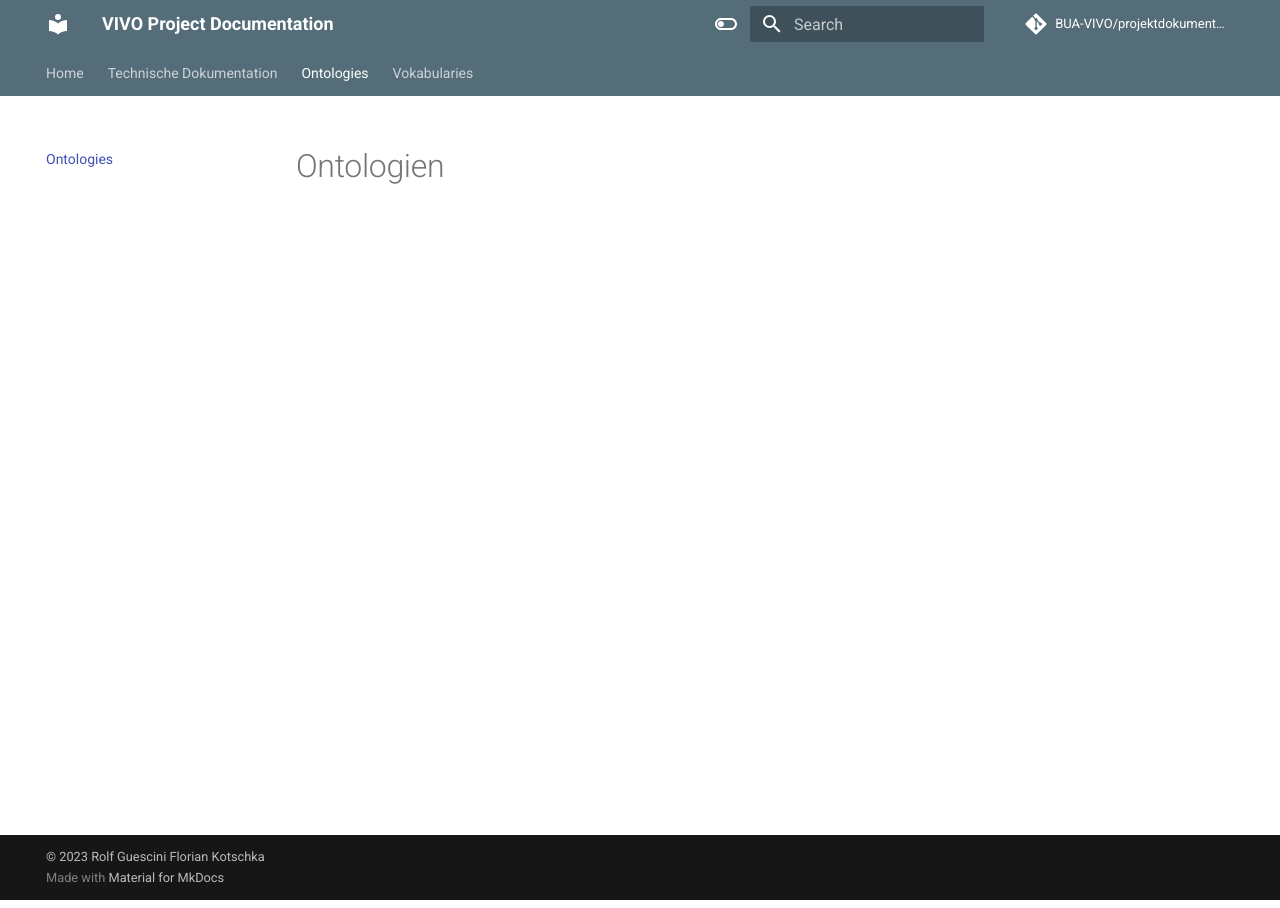
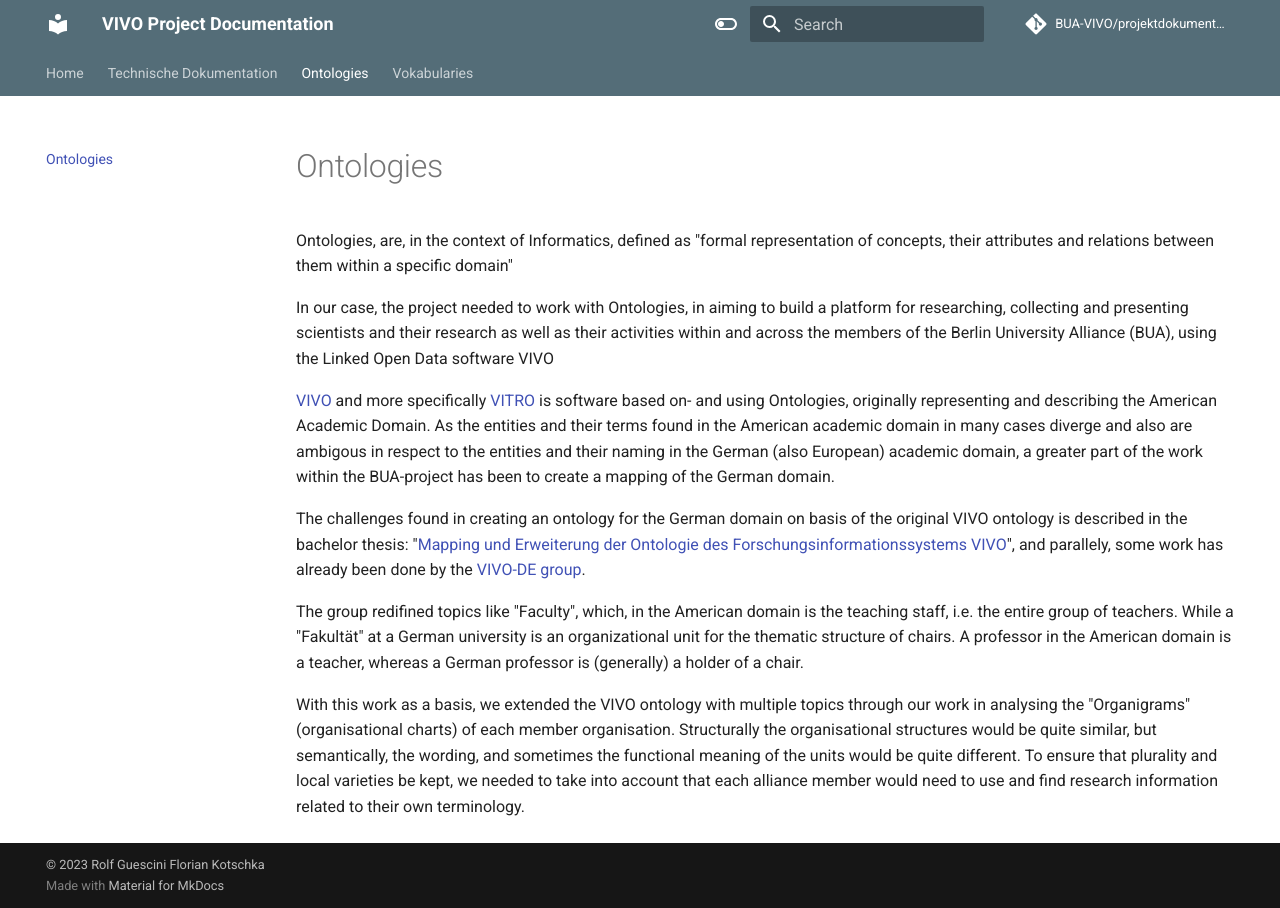
Before and after one commit to Fadalsh/projektdokumentation, an MkDocs documentation site: the page built from docs/ontologien.md, in a window 1280 px wide. Built offline with MkDocs 1.6.1 and Material for MkDocs 9.7.7, drawn with Linux system fonts in a browser that asks for light colours; comment, search, counter and statistics services are not loaded.

Commit message:
Ontology documentation

```diff
--- a/docs/ontologien.md
+++ b/docs/ontologien.md
@@ -1 +1,12 @@
-# Ontologien
+# Ontologies
+Ontologies, are, in the context of Informatics, defined as "formal representation of concepts, their attributes and relations between them within a specific domain"
+
+In our case, the project needed to work with Ontologies, in aiming to build a platform for researching, collecting and presenting scientists and their research as well as their activities within and across the members of the Berlin University Alliance (BUA), using the Linked Open Data software VIVO
+
+[VIVO](https://github.com/vivo-project/VIVO) and more specifically [VITRO](https://github.com/vivo-project/Vitro) is software based on- and using Ontologies, originally representing and describing the American Academic Domain. As the entities and their terms found in the American academic domain in many cases diverge and also are ambigous in respect to the entities and their naming in the German (also European) academic domain, a greater part of the work within the BUA-project has been to create a mapping of the German domain.
+
+The challenges found in creating an ontology for the German domain on basis of the original VIVO ontology is described in the bachelor thesis: "[Mapping und Erweiterung der Ontologie des Forschungsinformationssystems VIVO](https://doi.org/10.25968/opus-803)", and parallely, some work has already been done by the [VIVO-DE group](https://github.com/VIVO-DE/vivo-de-ontology-extension).
+
+The group redifined topics like "Faculty", which, in the American domain is the teaching staff, i.e. the entire group of teachers. While a "Fakultät" at a German university is an organizational unit for the thematic structure of chairs. A professor in the American domain is a teacher, whereas a German professor is (generally) a holder of a chair.
+
+With this work as a basis, we extended the VIVO ontology with multiple topics through our work in analysing the "Organigrams" (organisational charts) of each member organisation. Structurally the organisational structures would be quite similar, but semantically, the wording, and sometimes the functional meaning of the units would be quite different. To ensure that plurality and local varieties be kept, we needed to take into account that each alliance member would need to use and find research information related to their own terminology.
```
